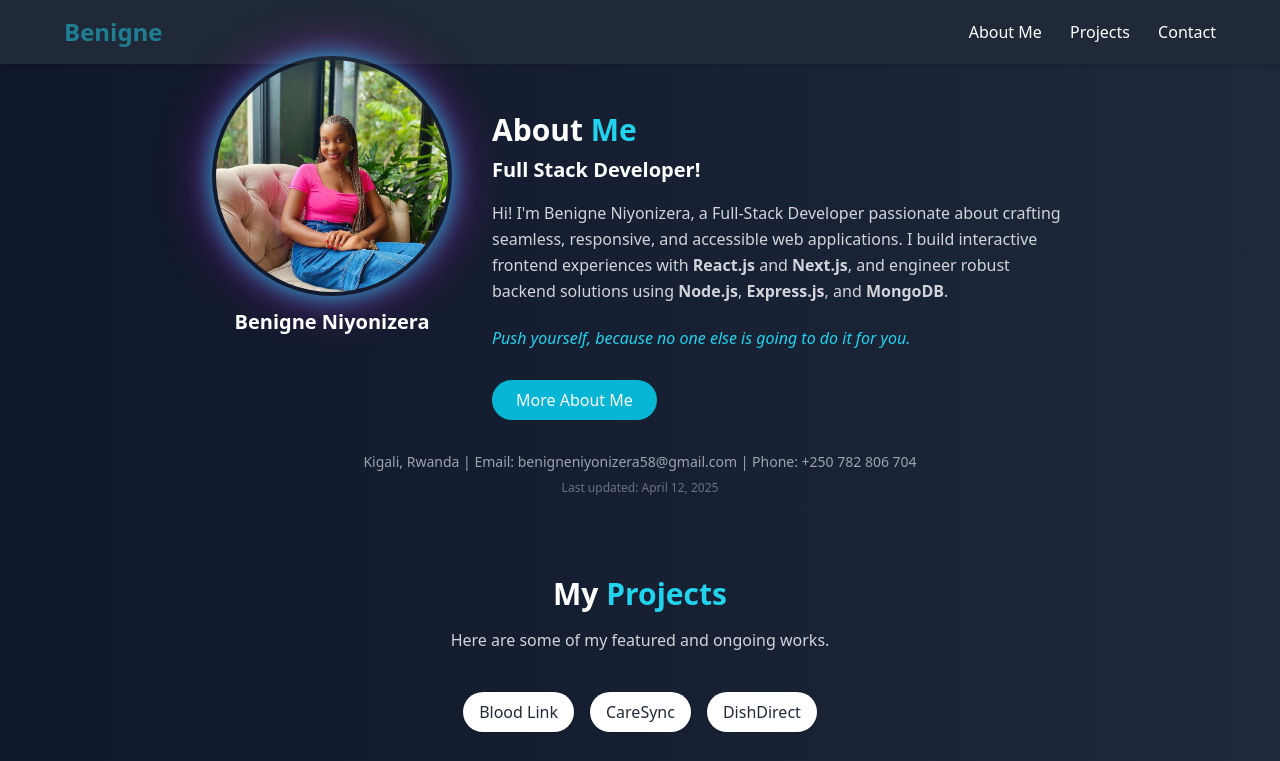
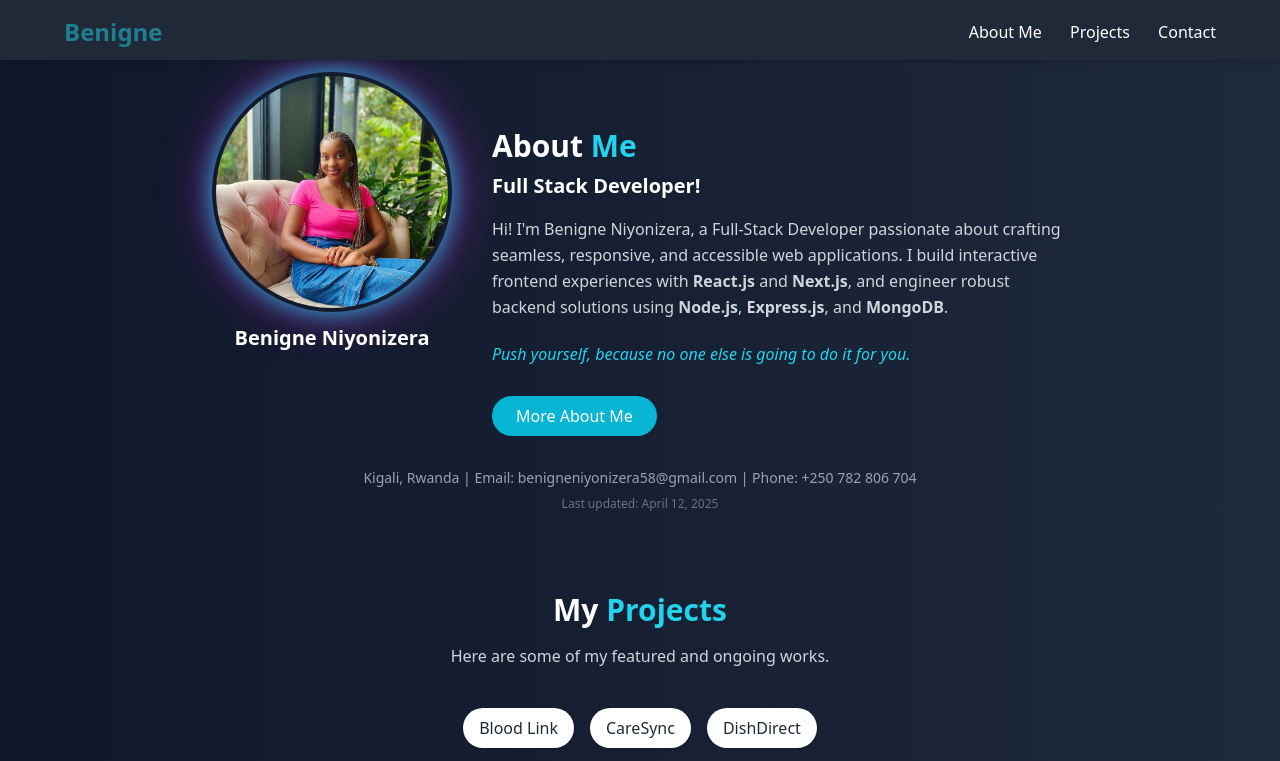
Before and after one commit to NIYONIZERA/MY-PORTFOLIO, a website: page index.html in a window 1280 px wide. Shown: the top 761 px of the page. Drawn offline with Linux system fonts and the light colour scheme; grey boxes are pictures that could not be loaded.

Commit message:
modifying code

```diff
--- a/index.html
+++ b/index.html
@@ -18,7 +18,7 @@
 <body class="text-white font-sans">
 
   <!-- Navigation Bar -->
-  <nav class="bg-gray-800 text-white p-4 shadow-md">
+  <nav class="fixed w-full h-[60px] top-0 z-40 bg-gray-800 text-white p-4 shadow-md">
     <div class="max-w-6xl mx-auto flex justify-between items-center">
       <h1 class="text-2xl font-bold text-cyan-400 animate-pulse">Benigne</h1>
       <div class="space-x-6  md:block">
@@ -30,7 +30,7 @@
   </nav>
 
   <!-- Main Content -->
-  <main class="min-h-screen flex flex-col justify-center items-center px-4 py-12">
+  <main class="min-h-screen   flex flex-col justify-center items-center px-4 py-12 mt-20">
     <section id="about" class="flex flex-col md:flex-row items-center justify-center gap-10 max-w-5xl w-full">
       <!-- Image Section -->
       <figure class="relative animate-bounce">
@@ -39,7 +39,7 @@
       </figure>
 
       <!-- About Section -->
-      <article class="text-center md:text-left max-w-xl">
+      <article class="text-center md:text-left max-w-xl ">
         <h2 class="text-3xl font-bold mb-2">About <span class="text-cyan-400">Me</span></h2>
         <h3 class="text-xl font-semibold mb-4">Full Stack Developer!</h3>
         <p class="text-gray-300 leading-relaxed">
@@ -107,7 +107,7 @@
   </main>
 
     <!-- Contact Section -->
-    <section id="contact" class="py-16 px-6 md:px-20 bg-gray-800 text-white">
+    <section id="contact" class="py-16 px-6 md:px-20 bg-gray-800 text-white ">
         <div class="max-w-7xl mx-auto grid md:grid-cols-2 gap-10">
           <!-- Left Info -->
           <div>
```
Also changed, not shown: dist/output.css.
